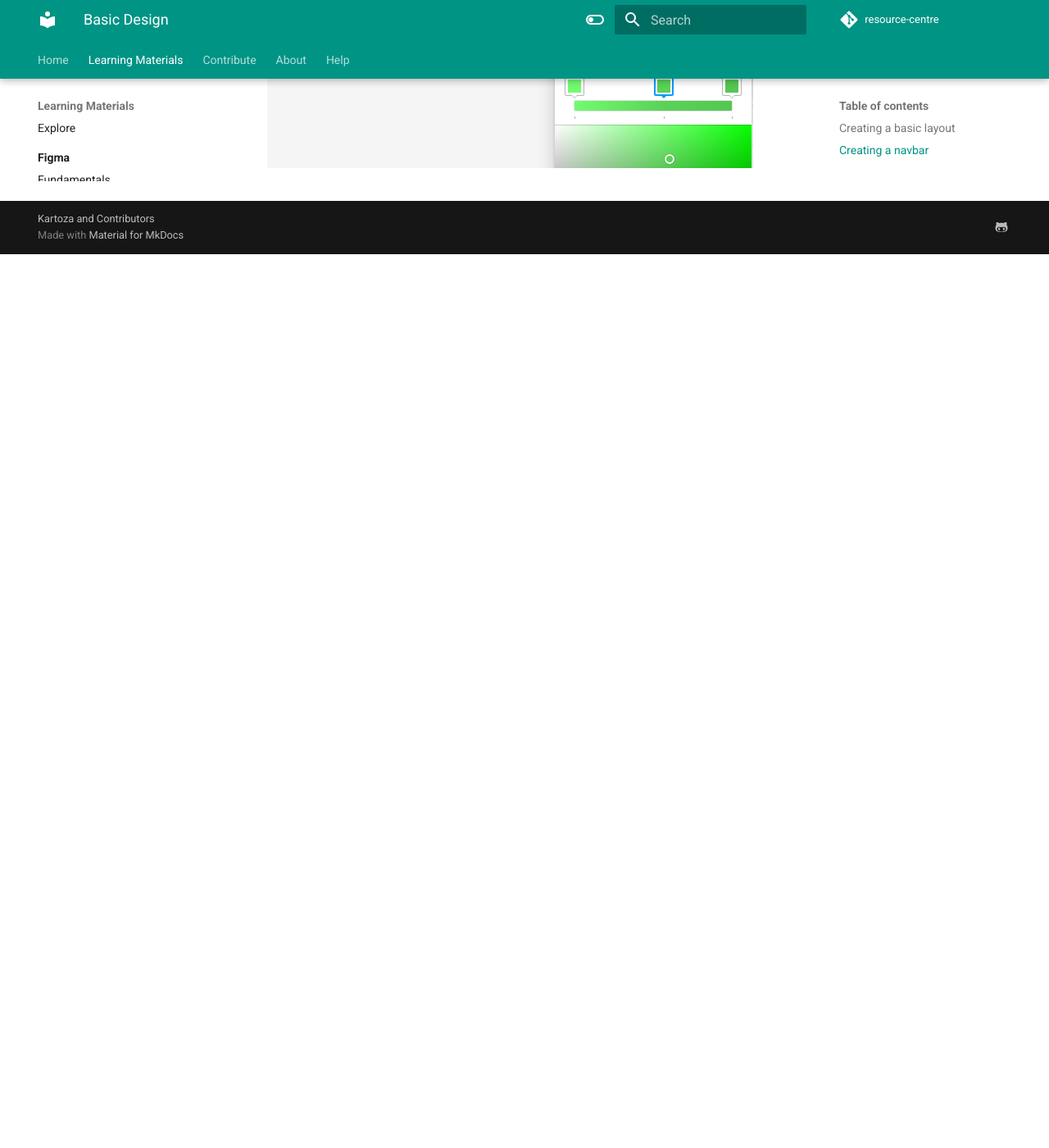
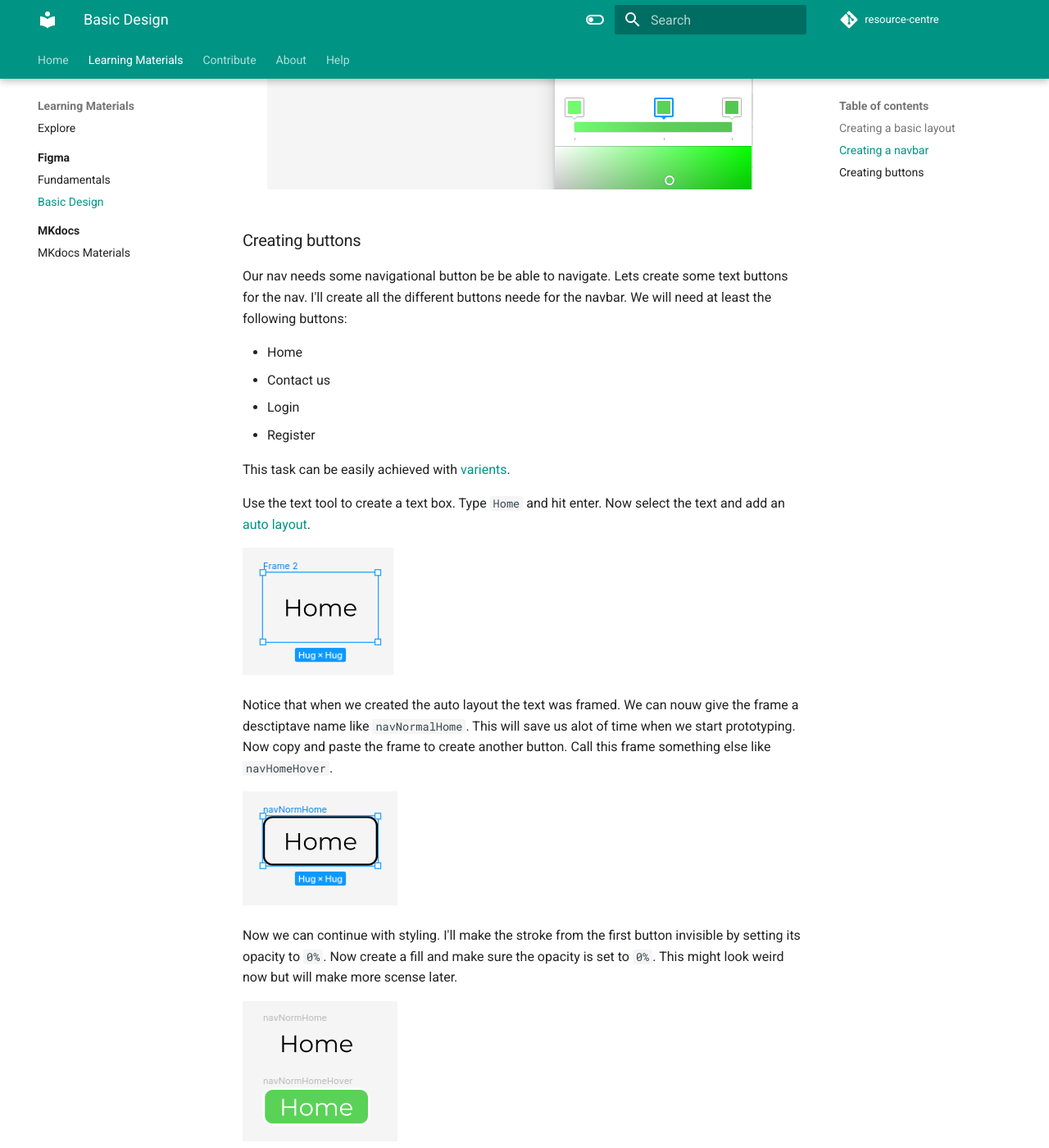
Before and after one commit to EliVolsch/resource-centre, an MkDocs documentation site: the page built from docs/src/materials/figma/basic_page/index.md, in a window 1280 px wide and 1400 px high, scrolled down 4859 px. Shown: the whole window at 82% size. Built offline with MkDocs 1.6.1 and Material for MkDocs 9.7.7, drawn with Linux system fonts in a browser that asks for light colours; comment, search, counter and statistics services are not loaded; before the commit the page ends 5169 px from its top, so only the background shows below that; some of the changed text lies outside the part shown.

Commit message:
varients

```diff
--- a/docs/src/materials/figma/basic_page/index.md
+++ b/docs/src/materials/figma/basic_page/index.md
@@ -61,6 +61,40 @@
 
     ![nav4-color1](./img/nav4-color1.png)![nav4-color2](./img/nav4-color2.png)![nav4-color3](./img/nav4-color3.png)
 
-    Notice the gradient follow the gradient line guide on the selected rectangle.
+    Notice the gradient follow the gradient line guide on the selected rectangle. This can be adjusted in any angle to create the desired  effect.
 
     ![nav4-color4](./img//nav4-color-4.png)
+
+### Creating buttons
+Our nav needs some navigational button be be able to navigate. Lets create some text buttons for the nav. I'll create all the different buttons neede for the navbar. We will need at least the following buttons:
+
+- Home
+- Contact us
+- Login
+- Register
+
+This task can be easily achieved with [varients](../figma_basic/variants.md).
+
+Use the text tool to create a text box. Type `Home` and hit enter. Now select the text and add an [auto layout](../figma_basic/autoLayout.md).
+
+![auto_button](./img/auto_button.png)
+
+Notice that when we created the auto layout the text was framed. We can nouw give the frame a desctiptave name like `navNormalHome`. This will save us alot of time when we start prototyping. Now copy and paste the frame to create another button. Call this frame something else like `navHomeHover`.
+
+![autobutton](./img/auto_button2.png)
+
+Now we can continue with styling. I'll make the stroke from the first button invisible by setting its opacity to `0%`. Now create a fill and make sure the opacity is set to `0%`. This might look weird now but will make more scense later.
+
+![navutton](./img/auto_button3.png)
+
+> **Note:***To avoid weird animations when implementing the hover state both button should be identical with the exception of color. If you do not want a fill on the button simply make the opacity 0%*
+
+For the second hover state button well add a stroke and a fill. This can be any color you want as this will be the way you want the button to look when the mouse is hovered over it.
+
+We need to create components to be able to create varients. To do this select one of the frames and press `ctrl + alt + K` on your keyboard. If the frame turns purple you have done it right. you can also right click and select create component. Now do the same for the other frame. You should be left with somehthing that looks like this:
+
+![navbutton](./img/auto_button4.png)
+
+Once both frame have been made into components we can select both of them and in the design and properties menu select combine as variants.
+
+![varient1](./img/varient1.png)![varientset](./img/varinetset.png)
```
Also changed, not shown: docs/src/materials/figma/basic_page/img/auto_button.png (added), docs/src/materials/figma/basic_page/img/auto_button2.png (added), docs/src/materials/figma/basic_page/img/auto_button3.png (added), docs/src/materials/figma/basic_page/img/auto_button4.png (added), docs/src/materials/figma/basic_page/img/varient1.png (added), docs/src/materials/figma/basic_page/img/varinetset.png (added).
